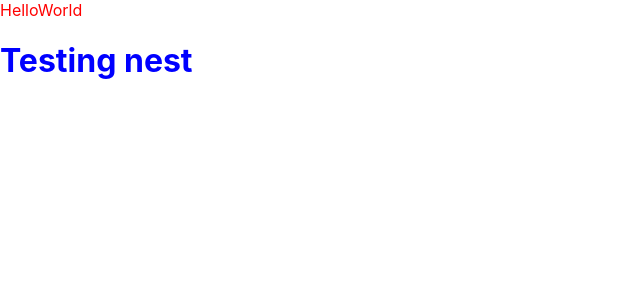
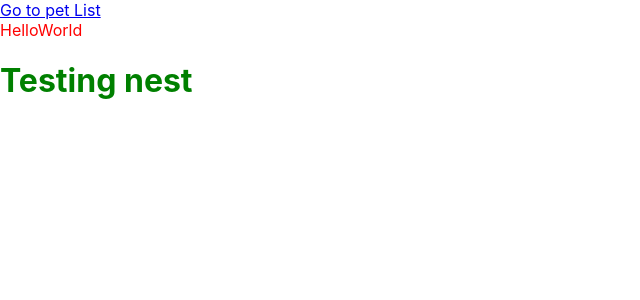
Before and after one commit to shriya-31/technova2021, a React (Create React App) app: page / in a window 1280 px wide. Shown: the top 300 px of the page, without its empty margins (0-640 px from the left). Built offline with nearby package versions, Linux system fonts and the light colour scheme.

Commit message:
added react-router-dom

```diff
--- a/package.json
+++ b/package.json
@@ -8,6 +8,7 @@
     "@testing-library/user-event": "^12.8.3",
     "react": "^17.0.2",
     "react-dom": "^17.0.2",
+    "react-router-dom": "^5.2.1",
     "react-scripts": "4.0.3",
     "sass": "^1.38.1",
     "web-vitals": "^1.1.2"
--- a/src/App.js
+++ b/src/App.js
@@ -1,10 +1,16 @@
 import "./styles/app.scss";
 import Home from "./components/home";
+import PetList from "./components/petlist";
+import { Switch, Route, Link } from "react-router-dom";
 
 function App() {
   return (
     <div className="App">
-      <Home />
+      <Link to="/petlist">Go to pet List</Link>
+      <Switch>
+        <Route exact path="/" render={() => <Home />} />
+        <Route exact path="/petlist" render={() => <PetList />} />
+      </Switch>
     </div>
   );
 }
--- /dev/null
+++ b/src/components/petlist.jsx
@@ -0,0 +1,5 @@
+const PetList = () => {
+  return <div>Pet list</div>;
+};
+
+export default PetList;
--- a/src/styles/_variables.scss
+++ b/src/styles/_variables.scss
@@ -0,0 +1 @@
+$test: green;
--- a/src/styles/home.scss
+++ b/src/styles/home.scss
@@ -1,6 +1,8 @@
+@use "./variables" as *;
+
 div {
   color: red;
   h1 {
-    color: blue;
+    color: $test;
   }
 }
```
Also changed, not shown: src/index.js (+9 -8 lines), src/styles/dist/_variables.css (added), src/styles/dist/home.css, 1 other file (tests, documents, lock files or other folders).
